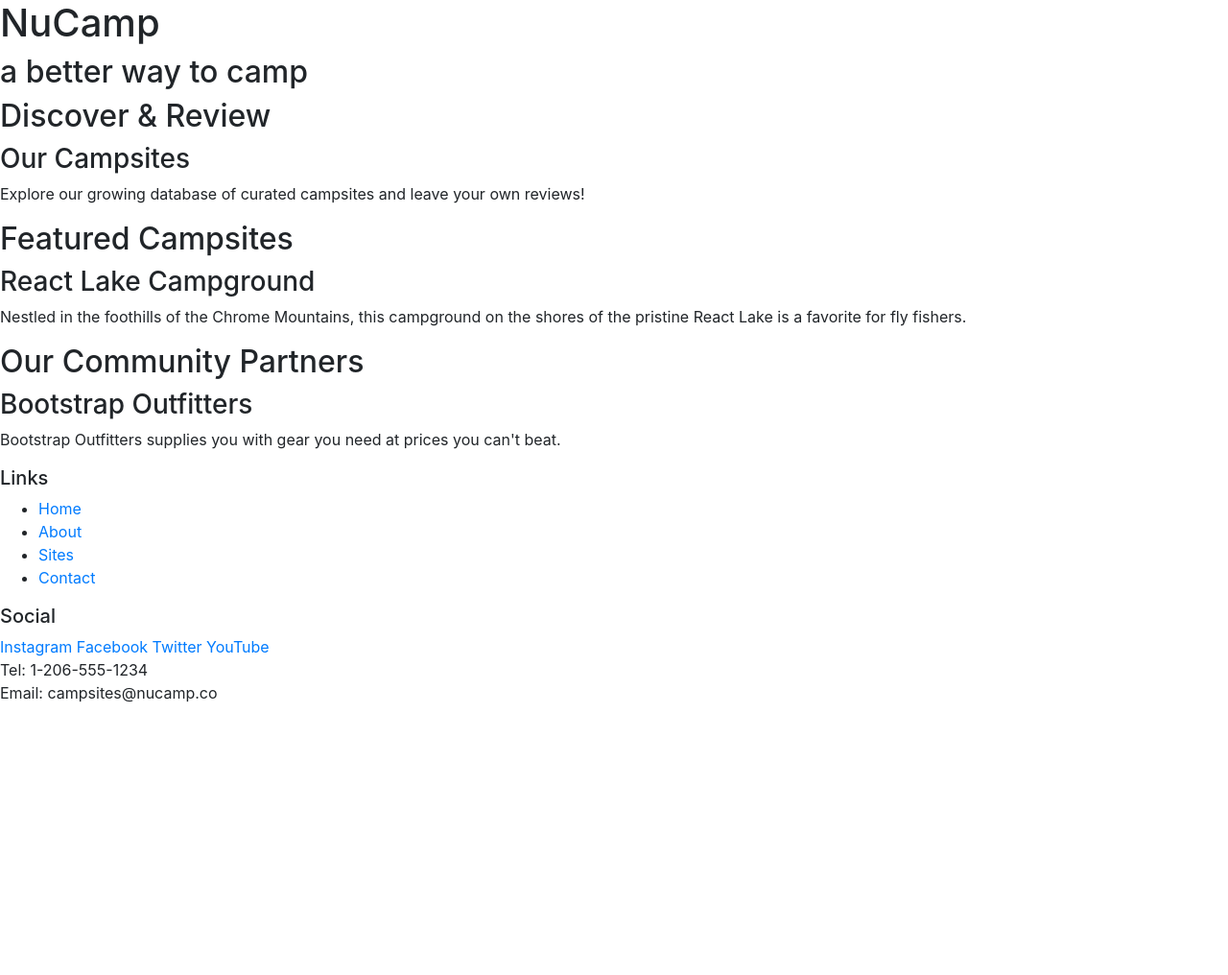
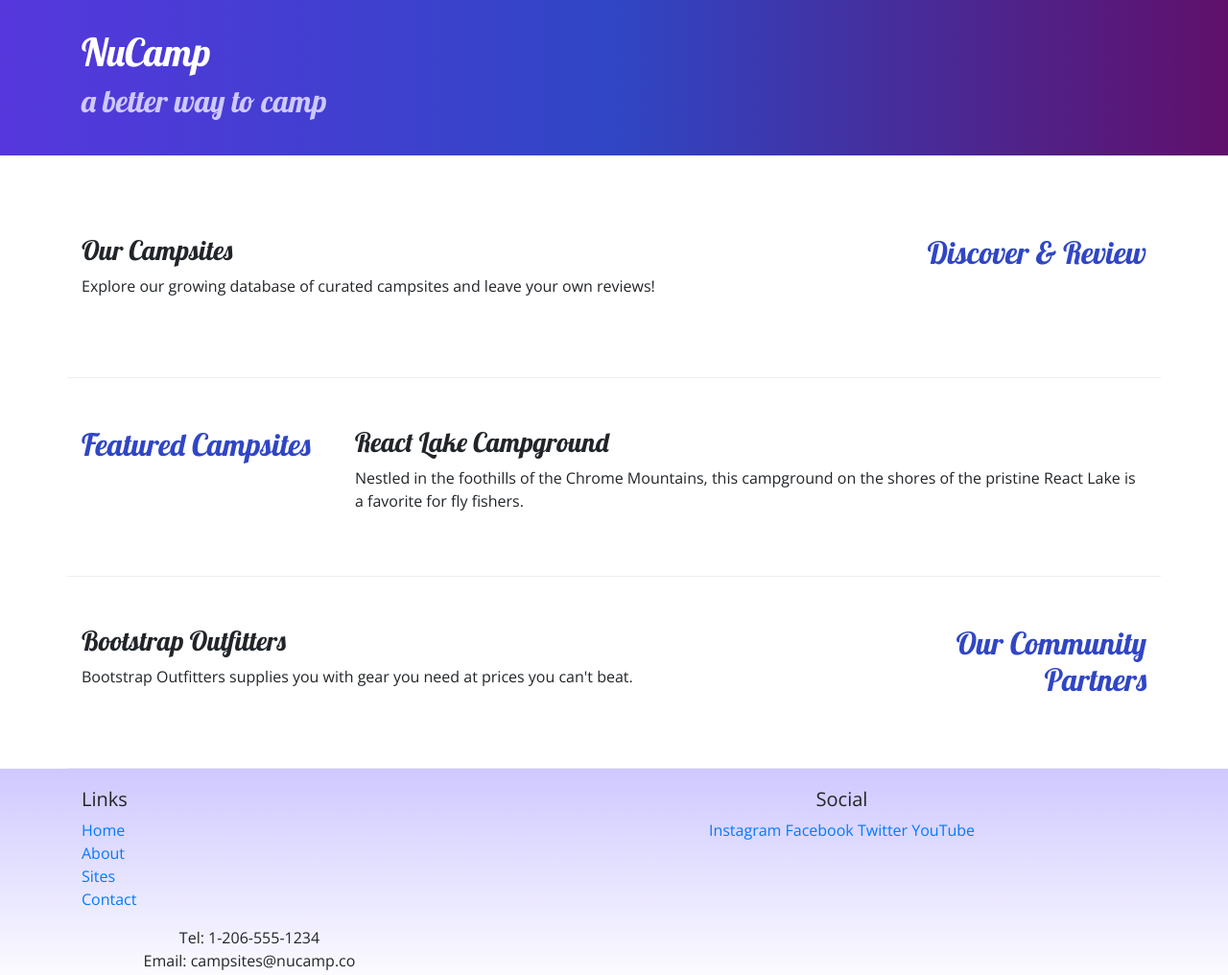
Before and after one commit to ramalk83/git-test, a website: page index.html in a window 1280 px wide. Shown: the whole page at 96% size. Before the commit the page ends 800 px from the top, so only its background shows below. Drawn offline with nearby package versions, Linux system fonts and the light colour scheme.

Commit message:
Adding custom styles

```diff
--- /dev/null
+++ b/css/styles.css
@@ -0,0 +1,32 @@
+body {
+    font-family: "Open Sans", sans-serif;
+}
+
+h1, h2, h3 {
+    font-family: "Lobster", cursive;
+}
+
+h2 {
+    color: #3046C5;
+}
+
+header h2 {
+    color: #CEC8FF;
+}
+
+footer {
+    background-image: linear-gradient(#CEC8FF, white);
+    padding: 20px 0;
+}
+
+.jumbotron {
+    padding: 30px;
+    background-image: linear-gradient(to right, #5637DD, #3046C5, #60106B);
+    color: white;
+}
+
+.row-content {
+    padding: 50px 0;
+    border-bottom: 1px ridge;
+    min-height: 200px;
+}
--- a/index.html
+++ b/index.html
@@ -7,58 +7,84 @@
 
         <!-- Bootstrap CSS -->
         <link rel="stylesheet" href="node_modules/bootstrap/dist/css/bootstrap.min.css" />
+     <!-- Additional CSS must be placed after Bootstrap CSS -->
+    <link rel="stylesheet" href="https://fonts.googleapis.com/css?family=Lobster|Open+Sans" />
+    <link rel="stylesheet" href="css/styles.css" />
 
         <title>NuCamp: A Better Way To Camp</title>
     </head>
 
 <body>
 
-    <header>
-        <div>
-            <h1>NuCamp</h1>
-            <h2>a better way to camp</h2>
+    <header class="jumbotron jumbotron-fluid">
+        <div class="container">
+            <div class="row">
+                <div class="col">
+                    <h1>NuCamp</h1>
+                    <h2>a better way to camp</h2>
+                </div>
+            </div>
         </div>
     </header>
 
-    <div>
-        <h2>Discover & Review</h2>
-        <h3>Our Campsites</h3>
+    <div class="container">
+      <div class="row  row-content  align-item-center">
+        <div class="col-sm-4 order-sm-last col-md-3">
+            <h2 class="text-sm-right">Discover & Review</h2>
+        </div>
+      <div class="col">
+        <h3> Our Campsites</h3>
         <p>Explore our growing database of curated campsites and leave your own reviews!</p>
+      </div>
     </div>
 
-    <div>
-        <h2>Featured Campsites</h2>
+    <div class="row row-content align-item-center">
+        <div class="col-sm-4 col-md-3">
+        <h2 >Featured Campsites</h2>
+        </div>
+        <div class="col">
         <h3>React Lake Campground</h3>
         <p>Nestled in the foothills of the Chrome Mountains, this campground on the shores of the pristine React Lake is a favorite for fly fishers.</p>
+        </div>
     </div>
 
-    <div>
-        <h2>Our Community Partners</h2>
+    <div class="row row-content align-item-center">
+        <div class="col-sm-4 order-sm-last col-md-3">
+        <h2 class="text-sm-right">Our Community Partners</h2>
+        </div>
+        <div class="col">
         <h3>Bootstrap Outfitters</h3>
         <p>Bootstrap Outfitters supplies you with gear you need at prices you can't beat.</p>
+        </div>
+    </div>
     </div>
 
     <footer>
-        <div>
+        <div class="container">
+        <div class="row">
+        <div class="col-4 col-sm-6 col-offset-1">
             <h5>Links</h5>
-            <ul>
+            <ul class="list-unstyled">
                 <li><a href="#">Home</a></li>
                 <li><a href="#">About</a></li>
                 <li><a href="#">Sites</a></li>
                 <li><a href="#">Contact</a></li>
             </ul>
         </div>
-        <div>
+        <div class="col-6 col-sm-5 text-center">
             <h5>Social</h5>
             <a href="http://instagram.com/">Instagram</a>
             <a href="http://facebook.com/">Facebook</a>
             <a href="http://twitter.com/">Twitter</a>
             <a href="http://youtube.com/">YouTube</a>
         </div>
-        <div>
+        <div class="col-sm-4 text-center">
             Tel: 1-206-555-1234<br />
             Email: campsites@nucamp.co
         </div>
+    </div>
+</div>
+
     </footer>
 
     <script src="node_modules/jquery/dist/jquery.slim.min.js"></script>
```
